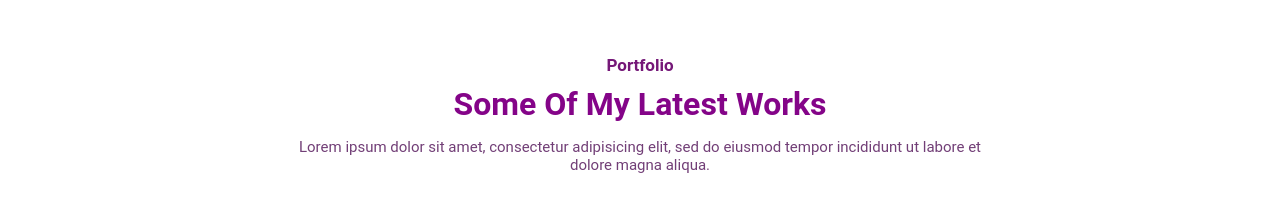
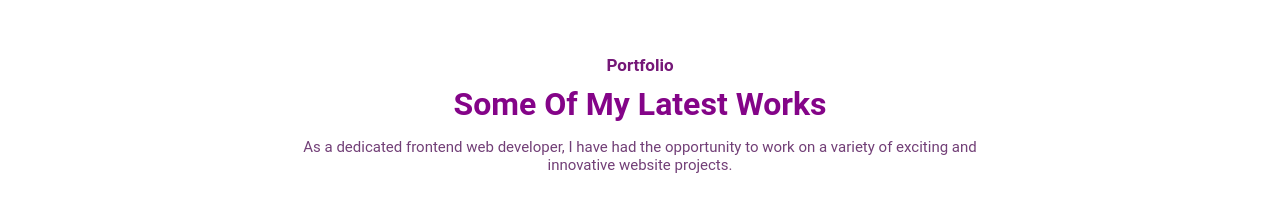
Before and after one commit to ammarofficialbd/ammarofficial, a plain HTML site: page index.html in a window 1280 px wide. Shown: the part 3040-3261 px from the top of the page. Drawn offline with nearby package versions, Linux system fonts and the light colour scheme.

Commit message:
Update index.html

```diff
--- a/index.html
+++ b/index.html
@@ -270,7 +270,7 @@
 	<header class="headings">
 		<h3>Portfolio</h3>
 		<h1>Some Of My Latest Works</h1>
-		<p>Lorem ipsum dolor sit amet, consectetur adipisicing elit, sed do eiusmod tempor incididunt ut labore et dolore magna aliqua.</p>
+		<p>As a dedicated frontend web developer, I have had the opportunity to work on a variety of exciting and innovative website projects.</p>
 	</header>
 	<!--   === Headings Text Ends ===   -->
 
```
